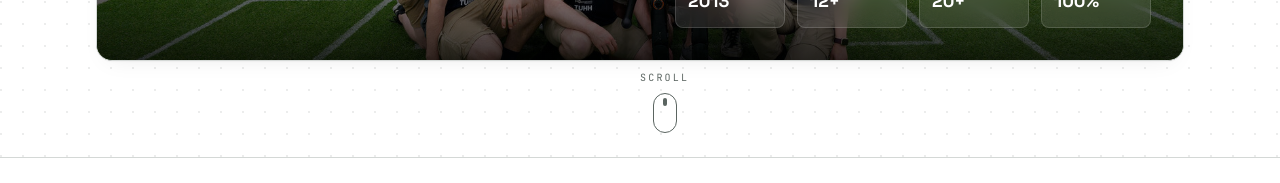
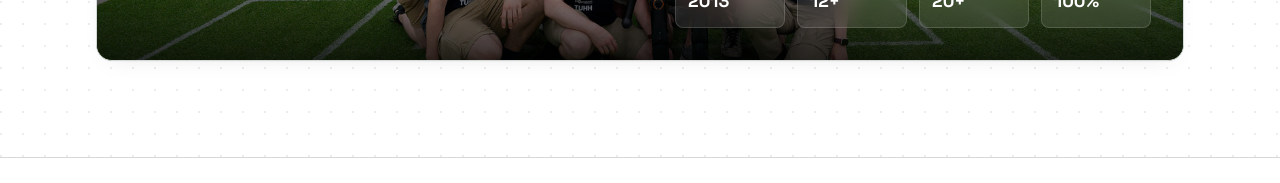
Before and after one commit to HULKs/hulks.github.io, a Vue app: page / in a window 1280 px wide. Shown: the part 679-862 px from the top of the page. Built offline with nearby package versions, Linux system fonts and the light colour scheme.

Commit message:
remove scroll button

```diff
--- a/src/components/HeroSection.vue
+++ b/src/components/HeroSection.vue
@@ -4,13 +4,6 @@ import { Icon } from "@iconify/vue";
 import site from "@/data/site.json";
 import { enterUp, enterUpStaggered } from "@/motion/presets";
 
-// scroll to next section on click
-function scrollNext() {
-  window.scrollTo({
-    top: window.innerHeight,
-    behavior: "smooth",
-  });
-}
 </script>
 
 <template>
@@ -147,24 +140,5 @@ function scrollNext() {
       </figure>
     </div>
 
-    <!-- scroll down button -->
-    <button
-      v-motion="enterUp(1300)"
-      type="button"
-      class="absolute bottom-6 left-1/2 z-10 hidden -translate-x-1/2 flex-col items-center gap-2 text-ink-500 transition-colors hover:text-brand-600 sm:flex dark:text-ink-400 dark:hover:text-brand-400"
-      aria-label="Scroll to content"
-      @click="scrollNext"
-    >
-      <span class="font-mono text-[10px] uppercase tracking-[0.22em]"
-        >Scroll</span
-      >
-      <span
-        class="flex h-10 w-6 justify-center rounded-full border border-current pt-1.5"
-      >
-        <span
-          class="block h-2 w-1 animate-bounce rounded-full bg-current"
-        ></span>
-      </span>
-    </button>
   </section>
 </template>
```
